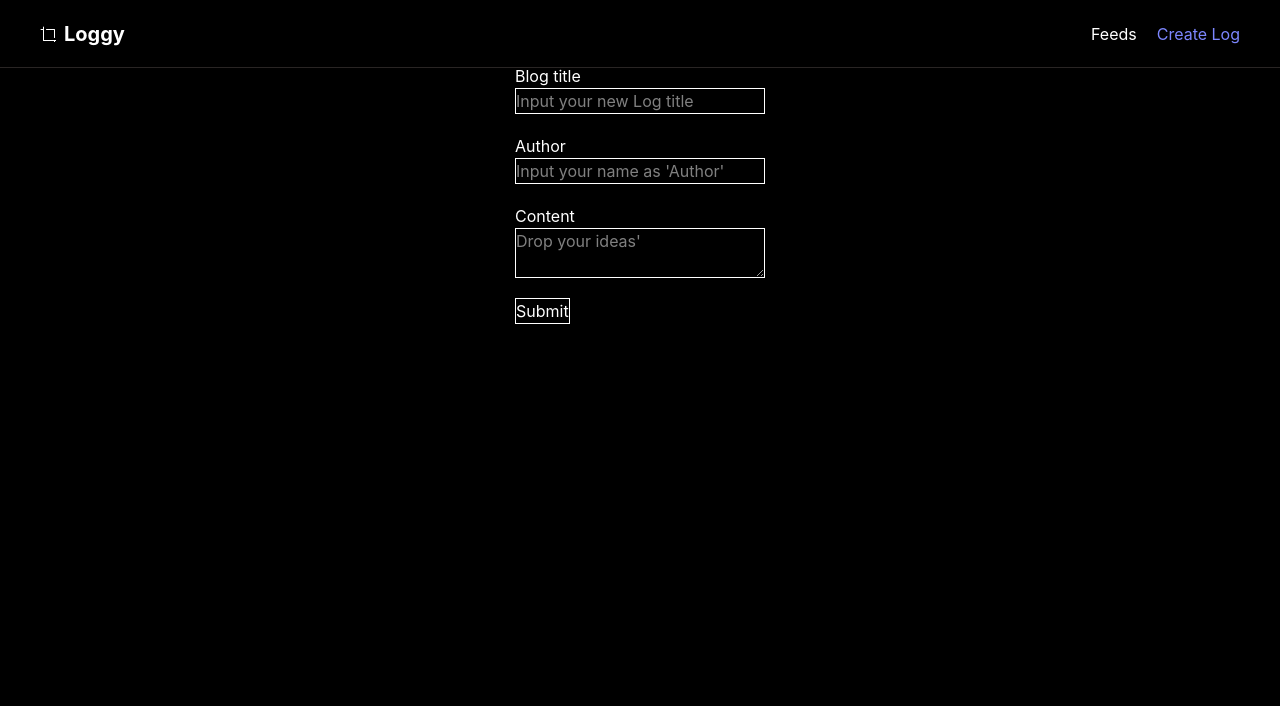
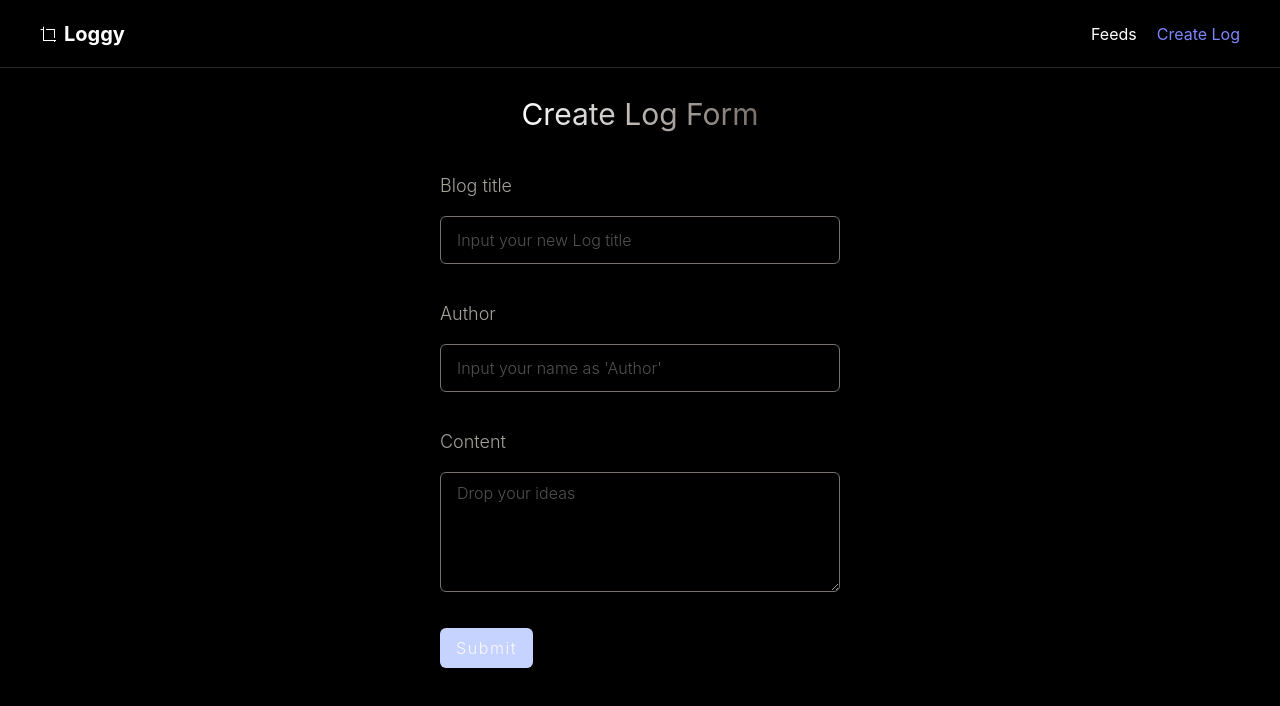
Before and after one commit to Novpa/backendless-blog, a React (Vite) app in the folder backendless-blog/: page /admin/dashboard in a window 1280 px wide. Shown: the top 706 px of the page. Built offline with nearby package versions, Linux system fonts and the light colour scheme; what backendless would draw is missing.

Commit message:
ref/fe form validation

```diff
--- a/backendless-blog/src/pages/Landing/Landing.tsx
+++ b/backendless-blog/src/pages/Landing/Landing.tsx
@@ -1,14 +1,16 @@
-import { Link } from "react-router-dom";
-import { FaArrowRightLong } from "react-icons/fa6";
 import ButtonCta from "../../ui/ButtonCta";
 
 function Landing() {
   return (
     <main className="px-30 pt-30">
-      <div className="">
-        <div className="text-6xl font-semibold py-5">
-          <h1 className="py-2">Welcome do Loggy</h1>
-          <h2 className="py-2">Pour your Logs</h2>
+      <div>
+        <div className="text-6xl  font-semibold py-5">
+          <h1 className="py-2 flex bg-linear-to-r from-white to-black bg-clip-text  text-transparent">
+            Welcome do Loggy
+          </h1>
+          <h2 className="py-2 bg-linear-to-r flex from-white to-black bg-clip-text  text-transparent">
+            Pour your Logs
+          </h2>
         </div>
 
         <div className="w-[50%] text-stone-400 pb-8">
--- a/backendless-blog/src/pages/adminDashboard/CreateBlogPage.tsx
+++ b/backendless-blog/src/pages/adminDashboard/CreateBlogPage.tsx
@@ -2,8 +2,19 @@ import { useFormik } from "formik";
 import createBlogPageSchema from "../../features/adminDashboard/schemas/createBlogPageSchema";
 import type { CreateBlogType } from "../../interfaces/createBlogPage";
 import Backendless from "../../backendless/backendless";
+import { useState } from "react";
+import CofirmationModal from "../../ui/CofirmationModal";
+import Button from "../../ui/Button";
+import FormErrorMessage from "../../ui/FormErrorMessage";
 
 function CreateBlogPage() {
+  const [showModal, setShowModal] = useState(false);
+
+  //handle show modal
+  const handleShowModal = () => {
+    setShowModal((show) => !show);
+  };
+
   //handle submit
   const handleSubmitBlog = async (values: CreateBlogType) => {
     try {
@@ -31,16 +42,39 @@ function CreateBlogPage() {
     },
   });
 
+  const isWrongInput =
+    formik.errors.title !== undefined ||
+    formik.errors.author !== undefined ||
+    formik.errors.content !== undefined;
+
+  const isNotEmpty =
+    formik.values.title !== "" &&
+    formik.values.author !== "" &&
+    formik.values.content !== "";
+
+  const isError = isWrongInput || !isNotEmpty;
+
+  console.log("formik.errors.title", formik.errors.title);
+  console.log("isWrongInput", isWrongInput);
+  console.log("isNotEmpty", isNotEmpty);
+  console.log("isError", isError);
+
   return (
+    <main className="pt-12 h-dvh">
       <div>
-      <div className="flex justify-center pt-10">
-        <h1>Create blog page</h1>
+        <div className="flex justify-center pt-12 text-3xl pb-10 ">
+          <h1 className="bg-linear-to-r from-white to-stone-500 bg-clip-text  text-transparent">
+            Create Log Form
+          </h1>
         </div>
 
         <section className="flex justify-center">
+          <div>
             <form onSubmit={formik.handleSubmit}>
               <div className="flex flex-col pb-5">
-            <label>Blog title</label>
+                <label className="text-stone-400 text-lg font-light">
+                  Blog title
+                </label>
                 <input
                   id="title"
                   name="title"
@@ -48,15 +82,17 @@ function CreateBlogPage() {
                   value={formik.values?.title}
                   type="text"
                   placeholder="Input your new Log title"
-              className="border border-indigo"
+                  className="border w-100 h-12 px-4 py-2 border-stone-500 rounded-md my-4 focus:outline-none focus:ring-2 focus:ring-offset-0 focus:ring-indigo-500 text-stone-400 font-light"
                 />
                 {formik?.errors && (
-              <p className="text-xs text-red-700">{formik?.errors?.title}</p>
+                  <FormErrorMessage>{formik?.errors?.title}</FormErrorMessage>
                 )}
               </div>
 
               <div className="flex flex-col pb-5">
-            <label>Author</label>
+                <label className="text-stone-400 text-lg font-light">
+                  Author
+                </label>
                 <input
                   id="author"
                   name="author"
@@ -64,35 +100,50 @@ function CreateBlogPage() {
                   value={formik.values?.author}
                   type="text"
                   placeholder="Input your name as 'Author'"
-              className="border border-indigo"
+                  className="border w-100 h-12 px-4 py-2 border-stone-500 rounded-md my-4 focus:outline-none focus:ring-2 focus:ring-offset-0 focus:ring-indigo-500 text-stone-400 font-light"
                 />
                 {formik?.errors && (
-              <p className="text-xs text-red-700">{formik?.errors?.author}</p>
+                  <FormErrorMessage>{formik?.errors?.author}</FormErrorMessage>
                 )}
               </div>
 
               <div className="flex flex-col pb-5">
-            <label>Content</label>
+                <label className="text-stone-400 text-lg font-light">
+                  Content
+                </label>
                 <textarea
                   id="content"
                   name="content"
                   onChange={formik.handleChange}
                   value={formik.values?.content}
-              placeholder="Drop your ideas'"
-              className="border border-indigo"
+                  placeholder="Drop your ideas"
+                  className="border w-100 h-30 px-4 py-2 border-stone-500 rounded-md my-4 focus:outline-none focus:ring-2 focus:ring-offset-0 focus:ring-indigo-500 text-stone-400 font-light"
                   maxLength={5000}
                 />
                 {formik?.errors && (
-              <p className="text-xs text-red-700">{formik?.errors?.content}</p>
+                  <FormErrorMessage>{formik?.errors?.content}</FormErrorMessage>
+                )}
+                {showModal && (
+                  <CofirmationModal
+                    type="submit"
+                    onCloseModal={handleShowModal}>
+                    Are you sure want to submit this post? You can edit it later
+                  </CofirmationModal>
                 )}
               </div>
-
-          <button type="submit" className="border cursor-pointer">
+            </form>
+            {showModal || (
+              <Button
+                disabled={isError}
+                type="button"
+                onClick={handleShowModal}>
                 Submit
-          </button>
-        </form>
+              </Button>
+            )}
+          </div>
         </section>
       </div>
+    </main>
   );
 }
 
--- /dev/null
+++ b/backendless-blog/src/ui/Button.tsx
@@ -0,0 +1,36 @@
+interface ButtonProps {
+  onClick?: () => void;
+  style?: string;
+  type: "submit" | "reset" | "button";
+  children: React.ReactNode;
+  disabled?: boolean;
+}
+
+function Button({
+  onClick,
+  style = "primary",
+  type,
+  children,
+  disabled = false,
+}: ButtonProps) {
+  type StyleOptions = {
+    [key: string]: string;
+  };
+
+  const styleOptions: StyleOptions = {
+    primary: `px-4 py-2 ${disabled ? "bg-indigo-200" : "bg-indigo-500"} text-stone-50 tracking-widest ${disabled ? "hover: bg-indigo-200" : "hover:bg-indigo-600"} transition-all duration-300 font-light rounded-md ${disabled ? "cursor-no-drop" : "cursor-pointer"}`,
+    secondary:
+      "px-4 py-2 bg-black hover:bg-white hover:border-black text-white hover:text-stone-900 tracking-widest  border border-stone-50 transition-all duration-300 font-light rounded-md cursor-pointer",
+  };
+  // className={styleOptions[style]}
+  return (
+    <button
+      disabled={disabled}
+      onClick={onClick}
+      type={type}
+      className={styleOptions[style]}>
+      {children}
+    </button>
+  );
+}
+export default Button;
--- a/backendless-blog/src/ui/CofirmationModal.tsx
+++ b/backendless-blog/src/ui/CofirmationModal.tsx
@@ -1,3 +1,5 @@
+import Button from "./Button";
+
 interface ConfirmationModal {
   type?: "submit" | "reset" | "button";
   onContinue?: () => void;
@@ -12,22 +14,16 @@ function CofirmationModal({
   children,
 }: ConfirmationModal) {
   return (
-    <section className="px-10 py-10 bg-stone-300">
-      <div>
-        <p>{children}</p>
-        <div>
-          <button
-            type={type}
-            onClick={onContinue}
-            className="border cursor-pointer">
+    <section className="absolute top-0 w-full left-0 h-full flex items-center justify-center bg-white/10 backdrop-blur-xs">
+      <div className="px-10 py-10 bg-black rounded-2xl w-[50%] h-50">
+        <p className="flex items-center justify-center">{children}</p>
+        <div className="flex items-center justify-center gap-5 pt-8">
+          <Button type={type} onClick={onContinue} style="primary">
             Yes
-          </button>
-          <button
-            type="button"
-            onClick={onCloseModal}
-            className="border cursor-pointer">
+          </Button>
+          <Button type="button" onClick={onCloseModal} style="secondary">
             No
-          </button>
+          </Button>
         </div>
       </div>
     </section>
--- /dev/null
+++ b/backendless-blog/src/ui/FormErrorMessage.tsx
@@ -0,0 +1,7 @@
+import type { PropsWithChildren } from "react";
+
+function FormErrorMessage({ children }: PropsWithChildren) {
+  return <p className="text-xs text-red-800">{children}</p>;
+}
+
+export default FormErrorMessage;
```
Lines whose indentation alone changed are shown as unchanged.
